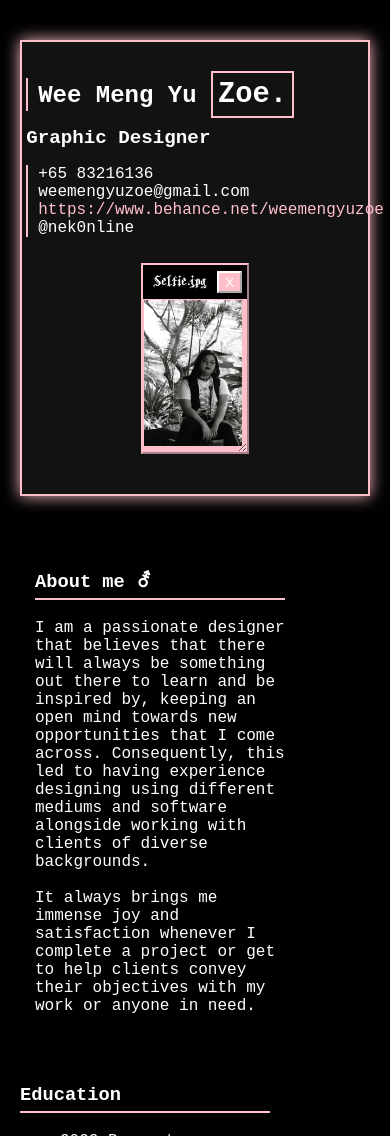
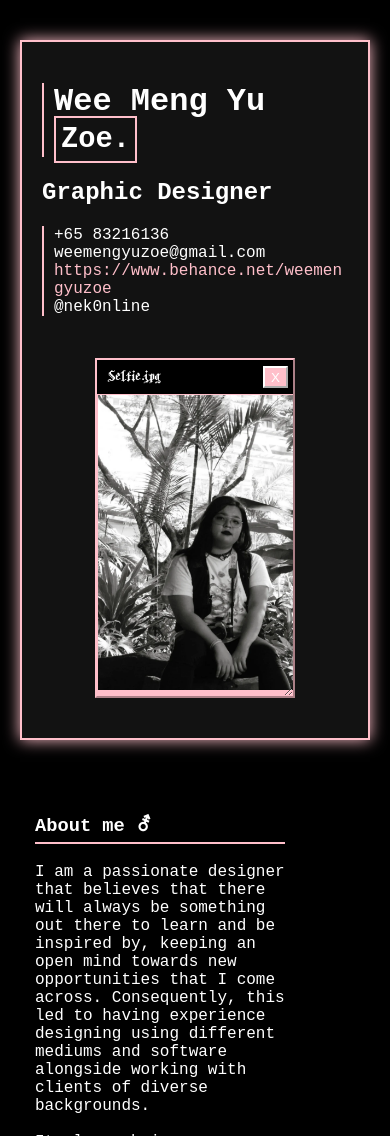
Before and after one commit to weemengyuzoe/zw95, a plain HTML site: page cvcontent.html in a window 390 px wide. Shown: the top 1136 px of the page. Drawn offline with Linux system fonts and the light colour scheme.

Commit message:
Add files via upload

```diff
--- a/cvstyle.css
+++ b/cvstyle.css
@@ -113,17 +113,23 @@ body {
 /* Header and layout adjustments */
 .name-selfie-container {
     display: flex;
-    /* To align the name and selfie side by side */
-    /* align-items: center; */
+    flex-direction: row;
+    align-items: center;
+    flex-wrap: nowrap; /* prevent stacking unless media query kicks in */
+    gap: 1rem;
 }
 
 .name-container {
     align-content: center;
     padding-left: 20px;
-    flex: 0.9;
+    flex: 1 1 0;
+    min-width: 50%;
+    flex-wrap: wrap;
 }
 
 .selfie {
+    flex: 0 0 auto;
+    max-width: 200px;
     flex-shrink: 0; /* Prevent the selfie from shrinking */
     margin-left: 20px;
     margin-top: 2px;
@@ -178,6 +184,15 @@ body {
     padding-top: 8px;
 }
 
+.name-container h1,
+.name-container h2,
+.name-container p {
+    overflow-wrap: break-word;
+    word-break: break-word;
+    max-width: 100%;
+}
+
+
 /* Responsive typography and layout for smaller screens */
 @media (max-width: 768px) {
     .cv-header {
@@ -190,10 +205,38 @@ body {
         width: 95vw;
         height: 95vh;
     }
+    .cv-container {
+        width: 95%; /* Wider on smaller screens */
+    }
+    section {
+        flex-basis: 100%; /* Stack sections vertically on small screens */
+    }
+
+    .name-selfie-container {
+        flex-direction: column; /* Stack the name and selfie vertically on smaller screens */
+        align-items: center;
+    }
+
+    .selfie {
+        margin-left: 0;
+        margin-top: 10px;
+    }
+
 }
 
-/* Media query for extra small screens (mobile) */
+
+
 @media (max-width: 480px) {
+
+    .name-container{
+        padding: 0;
+    }
+    h1 {
+        font-size: 1.5rem;
+    }
+    h2 {
+        font-size: 1.2rem;
+    }
     .cv-header {
         font-size: 1.2rem;
     }
@@ -204,28 +247,14 @@ body {
         width: 100vw;
         height: 100vh;
     }
-}
-
-@media (max-width: 768px) {
     .cv-container {
-        width: 95%; /* Wider on smaller screens */
+        width: 100%;
     }
-    section {
-        flex-basis: 100%; /* Stack sections vertically on small screens */
+    .selfie img {
+        width: 200px; /* Adjust image size for smaller screens */
     }
 }
 
-@media (max-width: 480px) {
-    .cv-container {
-        width: 100%; /* Full-width for extra small screens */
-    }
-    h1 {
-        font-size: 1.5rem;
-    }
-    h2 {
-        font-size: 1.2rem;
-    }
-}
 
 
 /* Titlebar styles */
@@ -303,39 +332,7 @@ section h3 {
     padding-bottom: 5px;
 }
 
-@media (max-width: 768px) {
-    .name-selfie-container {
-        flex-direction: column; /* Stack the name and selfie vertically on smaller screens */
-        align-items: center;
-    }
 
-    .selfie {
-        margin-left: 0;
-        margin-top: 10px;
-    }
-
-    .cv-container {
-        width: 95%;
-    }
-}
-
-@media (max-width: 480px) {
-    .cv-container {
-        width: 100%;
-    }
-
-    h1 {
-        font-size: 1.5rem;
-    }
-
-    h2 {
-        font-size: 1.2rem;
-    }
-
-    .selfie img {
-        width: 100px; /* Adjust image size for smaller screens */
-    }
-}
 .skills ul li {
     display: flex;
     justify-content: space-between;
```
